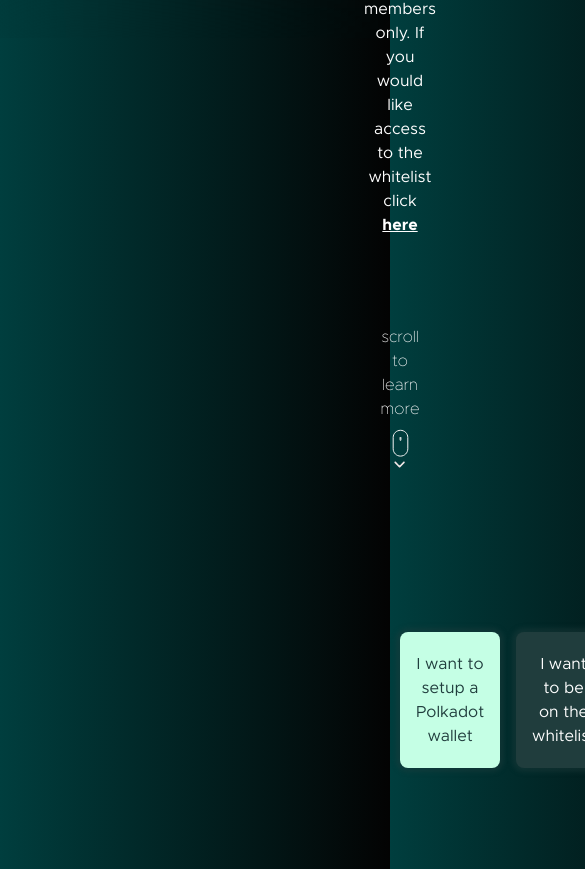
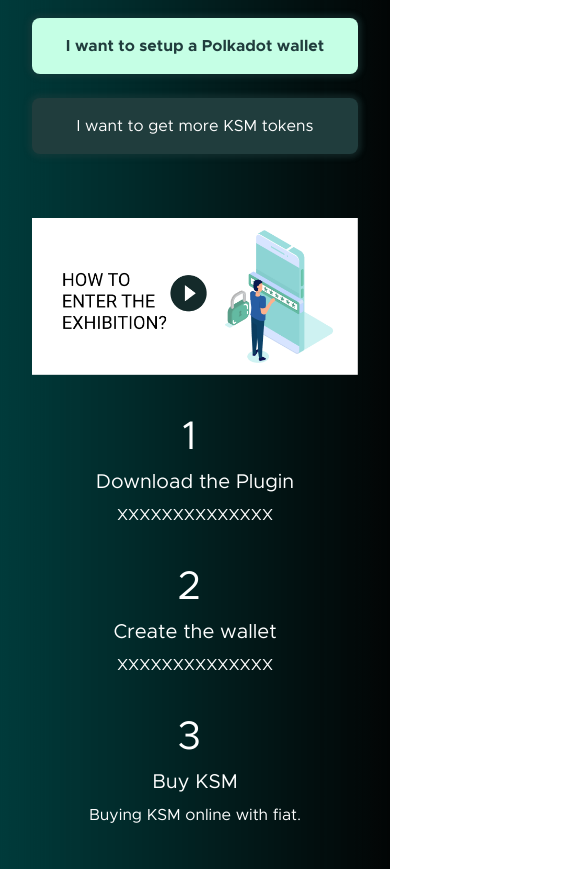
Before and after one commit to SovereignNature/sadu-landing, a React (Create React App) app: page / in a window 390 px wide. Shown: the part 886-1755 px from the top of the page, 585 px wide, since content can reach past the window. Built offline with nearby package versions, Linux system fonts and the light colour scheme.

Commit message:
style: Implement responsivity

```diff
--- a/public/index.html
+++ b/public/index.html
@@ -24,7 +24,7 @@
       work correctly both with client-side routing and a non-root public URL.
       Learn how to configure a non-root public URL by running `npm run build`.
     -->
-    <title>React App</title>
+    <title>Sadu - Landing page</title>
   </head>
   <body>
     <noscript>You need to enable JavaScript to run this app.</noscript>
--- a/src/LandingPage.js
+++ b/src/LandingPage.js
@@ -16,7 +16,7 @@ function LandingPage(){
 
     return(
         <>
-        <div className="hero">
+        <div className="hero section">
             <img className="hero__logo" src={logo} alt='Sadu logo'/>
             <div className='hero__title'>
                 <h1>Genesis Eco-conscious</h1>
@@ -26,7 +26,6 @@ function LandingPage(){
                     <path d="M11.5 3.81057C11.1785 3.48911 10.6573 3.48911 10.3359 3.81057L7.27045 6.87599C6.89518 7.25126 6.28674 7.25126 5.91147 6.87599L2.84605 3.81057C2.52459 3.48911 2.0034 3.48911 1.68194 3.81057C1.36048 4.13203 1.36048 4.65322 1.68194 4.97468L5.91147 9.20421C6.28674 9.57948 6.89518 9.57948 7.27044 9.20421L11.5 4.97468C11.8214 4.65322 11.8214 4.13203 11.5 3.81057Z" fill="#F3E8E8"/>
                     </svg>
                     </a>
-            <p>Entry is granted to whitelist members only. If you would like access to the whitelist click <a href="https://market.sadu.sovereignnature.ch">here</a></p>
             <div className="hero__scroll">
                 <p>scroll to learn more</p>
                 <div className="scroll">
@@ -45,11 +44,10 @@ function LandingPage(){
                 </div>
             </div>
         </div>
-        <div className="tutorial">
+        <div className="tutorial section">
             <div className="tutorial__buttons">
                 <button className={`tutorial__button ${index === 0 ? "active" : ""}`} onClick={() => onStep(0)}>I want to setup a Polkadot wallet</button>
-                <button className={`tutorial__button ${index === 1 ? "active" : ""}`} onClick={() => onStep(1)}>I want to be on the whitelist</button>
-                <button className={`tutorial__button ${index === 2 ? "active" : ""}`} onClick={() => onStep(2)}>I want to get more KSM tokens</button>
+                <button className={`tutorial__button ${index === 1 ? "active" : ""}`} onClick={() => onStep(1)}>I want to get more KSM tokens</button>
 
             </div>
             <Carousel controls={false} interval={null} activeIndex={index} indicators={false}>
@@ -85,39 +83,6 @@ function LandingPage(){
                     <div className="carousel__content">
                         <ol className='carousel__list'>
                             <li className='carousel__item'>
-                                <p className='item__title'>Download Sadu App</p>
-                                <p className='item__text'>Android Iphone</p>
-                            </li>
-                            <li className='carousel__item'>
-                                <p className='item__title'>Join the Crew</p>
-                                <p className='item__text'>Treesure Hunters</p>
-                            </li>
-                            <li className='carousel__item'>
-                                <p className='item__title'>Log an acitivity</p>
-                                <p className='item__text'>???</p>
-                            </li>
-                            <li className='carousel__item'>
-                                <p className='item__title'>Post your tree count to Instagram</p>
-                                <p className='item__text'>Find the share icon on the progress tab. Post your tree count to Instagram.
-                                    <span className='subtext'>*This is essential to verity the trees earned as a result of your activity.</span>
-                                </p>
-                            </li>
-                            <li className='carousel__item'>
-                                <p className='item__title'>Tag Sadu on Instagram</p>
-                                <p className='item__text'>Tag sadu_app (@sadu_app) in your instagram post.</p>
-                            </li>
-                            <li className='carousel__item'>
-                                <p className='item__title'>You are on the whitelist!</p>
-                                <p className='item__text'>We will DM you the next steps to ensure that you are on the whitelist.</p>
-                            </li>
-                        </ol>
-                    </div>
-                </Carousel.Item>
-                <Carousel.Item>
-                    <img className="carousel__img" src={tutorial} alt='Tutorial'/>
-                    <div className="carousel__content">
-                        <ol className='carousel__list'>
-                            <li className='carousel__item'>
                                 <p className='item__title'>Buy KSM</p>
                                 <p className='item__text'>Buy KSM with fiat (dollars, euro)...</p>
                             </li>
@@ -134,17 +99,25 @@ function LandingPage(){
                 </Carousel.Item>
             </Carousel>
         </div>
-        <div className="about">
+        <div className="about section">
             <h2 className="about__title">About Sādu</h2>
             <p className="about__text">
                 Sādu is a play to earn mobile app for natural capital. Eco-conscious habits can feel pointless. Investing in the carbon market is complicated. Reduce your impact and gain access to the market for nature-based carbon removal by collecting eco-friendly NFTs.
+            </p>
+            <p className="about__text">
                 Download the app, subscribe, or play your favorite sport to earn trees monthly. Every tree guarantees funding to an ecosystem restoration project. The more trees you earn the more NFTs you win.
-                As a platform for digital assets with a positive environmental impact Sādu will release the first batch of NFTs on a marketplace that prioritizes the planet. Funding from the sale of every digital asset will be allocated to participating Sustainability Partners, a digital artist, and Sādu. Participating Sustainability Partners, include <a href="https://sea-trees.org/pages/about">SeaTrees</a>, <a href="https://www.thehaititreeproject.org/">The Haiti Tree Project</a>, and <a href="http://re-climate.com/en">Re-Climate 🇺🇦</a>.  They each take their own approach to restoring kelp forests, deforestation recovery, and regenerative agroforestry.
-                The artists contributing work to this collection,  <a href="https://www.instagram.com/bondtruluv/?hl=en">Bond Truluv</a> and <a href="https://www.instagram.com/whosthereplease/">Stacie Ant</a> bring awareness to the emotional dichotomy between self-preservation, technological advancement and an innate longing to preserve the natural ecosystem. Additionally, the work of Stacie Ant implements generative artificial intelligence to make each piece truly unique for this genesis collection.
-                This batch of NFTs is a pre-release for Polkadot Kusama. A total of 1000 NFTs will be released on multiple blockchain networks. This marketplace was built in partnership with Sovereign Nature Initiative (SNI) and Unique Network.  SNI takes a 5% commission on every NFT.
+            </p>
+            <p className="about__text">
+            As a platform for digital assets with a positive environmental impact Sādu will release the first batch of NFTs on a marketplace that prioritizes the planet. Funding from the sale of every digital asset will be allocated to participating Sustainability Partners, a digital artist, and Sādu. Participating Sustainability Partners, include <a href="https://sea-trees.org/pages/about" target="_blank">SeaTrees</a>, <a href="https://www.thehaititreeproject.org/" target="_blank">The Haiti Tree Project</a>, and <a href="http://re-climate.com/en" target="_blank">Re-Climate 🇺🇦</a>.  They each take their own approach to restoring kelp forests, deforestation recovery, and regenerative agroforestry.
+            </p>
+            <p className="about__text">
+            The artists contributing work to this collection,  <a href="https://www.instagram.com/bondtruluv/?hl=en" target="_blank">Bond Truluv</a> and <a href="https://www.instagram.com/whosthereplease/" target="_blank">Stacie Ant</a> bring awareness to the emotional dichotomy between self-preservation, technological advancement and an innate longing to preserve the natural ecosystem. Additionally, the work of Stacie Ant implements generative artificial intelligence to make each piece truly unique for this genesis collection.
+            </p>
+            <p className="about__text">
+            This batch of NFTs is a pre-release for Polkadot Kusama. A total of 1000 NFTs will be released on multiple blockchain networks. This marketplace was built in partnership with Sovereign Nature Initiative (SNI) and Unique Network.  SNI takes a 5% commission on every NFT.
             </p>
         </div>
-        <div className="collection">
+        <div className="collection section">
             <h2 className="collection__title">The Collection</h2>
             <div className="collection__cards">
                 <div className="card">
@@ -184,7 +157,7 @@ function LandingPage(){
                 </div>
             </div>
         </div>
-        <div className="faq">
+        <div className="faq section">
             <h2 className="faq__title">Frequently Asked Questions</h2>
             <Accordion>
                 <Accordion.Item eventKey="0">
@@ -231,12 +204,10 @@ function LandingPage(){
                 <p>Copyright © {currentYear} Sovereign Nature Initiative | All Rights Reserved</p>
                 <p className='poweredBy'>Powered By
                     <svg className='sni-brand' width="24" height="24" viewBox="0 0 12 14" fill="none" xmlns="http://www.w3.org/2000/svg">
-                    <g opacity="0.5" filter="url(#filter0_d_94_100)">
                     <path d="M8.56023 2.44316C8.98699 3.25123 9.20222 4.08712 8.90349 4.99074C8.91833 4.88312 8.93782 4.7755 8.94709 4.66788C8.97524 4.23566 8.91365 3.80229 8.76618 3.39502C8.66413 3.0898 8.53425 2.79478 8.4155 2.49512C8.4155 2.48862 8.40808 2.48398 8.39694 2.46821C8.35427 2.53687 8.30974 2.59995 8.27355 2.66582C8.18078 2.84024 8.07595 3.01187 7.99523 3.19371C7.83288 3.58057 7.88205 3.96558 8.06017 4.33482C8.16501 4.55006 8.29304 4.75416 8.40715 4.96476C8.47858 5.09743 8.54724 5.23195 8.6094 5.36925C8.72659 5.60627 8.78362 5.8685 8.77546 6.13278C8.84319 6.05764 8.91277 5.98342 8.97771 5.90642C9.28859 5.5514 9.52293 5.13609 9.66609 4.68644C9.7985 4.2768 9.78064 3.8334 9.61573 3.43573C9.45082 3.03807 9.14963 2.71216 8.76618 2.51646C8.70402 2.48398 8.63723 2.45894 8.57321 2.43018L8.56023 2.44316Z" fill="#FAFAFA"/>
                     <path d="M5.91992 2.81487C6.03589 2.88167 6.13516 2.94476 6.23906 3.00042C6.47808 3.13219 6.74065 3.21573 7.01187 3.24627C7.51656 3.29359 7.84034 3.11453 8.07228 2.66458C8.10289 2.60335 8.13165 2.54119 8.15948 2.47903C8.17062 2.45491 8.17618 2.42801 8.19196 2.38069C7.76612 2.76941 7.30133 2.98743 6.72613 2.85384C7.30133 2.90115 7.73736 2.62933 8.13351 2.25545C7.81993 1.9697 7.52027 1.92332 7.17144 2.11814C7.05105 2.1882 6.93573 2.26664 6.82632 2.35286C6.6083 2.53474 6.35987 2.6767 6.09248 2.7722C6.04146 2.78797 5.99136 2.79725 5.91992 2.81487Z" fill="#FAFAFA"/>
                     <path d="M5.50189 12.3951C4.28934 11.7633 3.31428 10.9163 2.9135 9.54976C2.98679 9.69542 3.05359 9.84386 3.13523 9.98395C3.46593 10.5401 3.90815 11.0218 4.43406 11.3987C4.82 11.6873 5.23099 11.9405 5.63085 12.2096C5.64542 12.2166 5.66064 12.2222 5.67631 12.2263C5.67074 12.1048 5.67631 11.9897 5.65961 11.8775C5.62806 11.5824 5.61044 11.2837 5.55013 10.9943C5.42118 10.3792 5.03431 9.94684 4.50086 9.64532C4.18914 9.46812 3.85794 9.32618 3.53787 9.1629C3.33747 9.05992 3.13801 8.9523 2.94504 8.83633C2.59878 8.64445 2.30552 8.36967 2.09152 8.03662C2.07204 8.18784 2.04977 8.33721 2.03493 8.4875C1.95277 9.18897 2.01593 9.89985 2.22048 10.5758C2.40642 11.193 2.80617 11.7237 3.34803 12.0727C3.88988 12.4218 4.53838 12.5664 5.17718 12.4805C5.28109 12.4684 5.385 12.4425 5.48797 12.423L5.50189 12.3951Z" fill="#FAFAFA"/>
                     <path d="M10.5497 10.655C10.5692 11.0641 10.4495 11.5187 10.2816 11.964C10.2518 12.0398 10.2165 12.1133 10.1758 12.1839C10.1675 12.1987 10.1378 12.2024 10.1183 12.2117C10.1113 12.1975 10.1072 12.1821 10.1063 12.1663C10.1582 11.6616 9.87248 11.3192 9.53663 11.0103C9.15528 10.6774 8.7282 10.4009 8.26841 10.1893C6.97452 9.55344 5.68033 8.91608 4.38582 8.27718C4.11492 8.14451 3.84495 8.01092 3.57683 7.87176C2.70198 7.41809 2.20842 6.68611 2.0572 5.72497C1.88185 4.61168 2.25017 3.63848 2.91257 2.7562C2.93176 2.72963 2.95251 2.70422 2.97473 2.68013L3.22058 2.43799C3.18162 2.53076 3.13894 2.62354 3.10183 2.72373C3.03327 2.90753 3.00183 3.10309 3.00931 3.29912C3.0168 3.49515 3.06306 3.68774 3.14543 3.86578C3.36716 4.40016 3.74383 4.81207 4.19007 5.16461C4.52462 5.42554 4.88824 5.64689 5.27367 5.82424C6.23975 6.27883 7.20491 6.73466 8.16914 7.19172C8.85782 7.49772 9.45528 7.97722 9.90309 8.58333C10.3422 9.18316 10.5697 9.91186 10.5497 10.655Z" fill="#FAFAFA"/>
-                    </g>
                     <defs>
                     <filter id="filter0_d_94_100" x="0.931874" y="0.931874" width="10.689" height="12.6411" filterUnits="userSpaceOnUse">
                     <feFlood result="BackgroundImageFix"/>
--- a/src/index.css
+++ b/src/index.css
@@ -44,7 +44,7 @@ html {
 }
 body {
   margin: 0;
-  height: 100vh;
+  min-height: 100vh;
   font-family: 'Metropolis';
   background: linear-gradient(to right, #003E3E 0%, #030303 100%);
   backdrop-filter: blur(47.5334px);
@@ -54,59 +54,10 @@ body {
   -webkit-font-smoothing: antialiased;
   -moz-osx-font-smoothing: grayscale;
 }
-.info {
-  display: flex;
-  flex-direction: column;
-  justify-content: center;
-  align-items: center;
-  margin-left: 50rem;
-  margin-right: 50rem;
-  color: white;
-  font-family: 'Metropolis';
-}
 
-.info  h1 {
-  margin-top: 8rem;
-  margin-bottom: 8rem;
-  font-size: 5rem;
-  font-weight: 400;
-  line-height: 1;
-  text-transform: uppercase;
-  text-align: center;
-
-}
-
-.info p {
-  font-size: 2rem;
-  text-align: center;
-}
-
-.info p a{
-  color: #fff;
-  font-weight: 600;
-  transition: letter-spacing .2s;
-}
-
-.info p a:hover {
-  letter-spacing: 1.5px;
-}
-
-.info .info__btn {
-  background: linear-gradient(to right, #697E7F 0%, #190634 100%);
-  width: 100%;
-  padding: 2rem;
-  border: none;
-  border-radius: 2rem;
-  color: #DFCBD0;
-  font-size: 2rem;
-  margin-bottom: 2rem;
-  transition: all .2s;
-}
-
-.info .info__btn:hover {
-  cursor: pointer;
-  border-bottom: 4px solid #003E3E;
-  transform: translateY(-4px);
+.section {
+  padding-left: 4rem;
+  padding-right: 4rem;
 }
 
 .hero {
@@ -116,9 +67,12 @@ body {
   justify-content: center;
   align-items: center;
   margin-top: 10rem;
-  margin-left: 50rem;
-  margin-right: 50rem;
+  margin-bottom: 10rem;
   color: white;
+}
+
+.hero .hero__logo {
+  width: auto;
 }
 
 .hero .hero__title {
@@ -127,8 +81,7 @@ body {
 }
 
 .hero .hero__title h1 {
-  font-size: 7rem;
-  font-weight: 600;
+  font-size: 4rem;
   line-height: 1;
   text-transform: uppercase;
   text-align: center;
@@ -136,8 +89,7 @@ body {
 }
 
 .hero .hero__title h2 {
-  font-size: 6rem;
-  font-weight: 600;
+  font-size: 3rem;
   line-height: 1;
   text-align: center;
   margin: 0;
@@ -168,23 +120,13 @@ body {
 }
 
 .hero p {
-  font-size: 2rem;
+  font-size: 1.5rem;
   text-align: center;
-}
-
-.hero p a{
-  color: #fff;
-  font-weight: 600;
-  transition: letter-spacing .2s;
-}
-
-.hero p a:hover {
-  letter-spacing: 1.5px;
 }
 
 .hero .hero__scroll {
   text-align: center;
-  margin-top: 10rem;
+  margin-top: 20rem;
 }
 
 .hero .hero__scroll .scroll{
@@ -222,14 +164,91 @@ body {
   font-weight: 200;
 }
 
+.tutorial {
+  font-family: 'Metropolis';
+  margin-top: 20rem;
+  margin-bottom: 20rem;
+  color: #fff;
+}
+
+.tutorial .carousel {
+  color: #fff;
+}
+
+.tutorial .carousel .carousel-inner {
+  text-align: center;
+  padding-top: 8rem;
+  padding-bottom: 8rem;
+}
+
+.tutorial .tutorial__buttons .tutorial__button {
+  background-color: #203D3D;
+  color: #fff;
+  font-size: 2rem;
+  border: none;
+  width: 100%;
+  padding: 2rem;
+  border-radius: 1rem;
+  box-shadow: 0px 0px 5px 4px rgba(32, 61, 61, 0.44);
+  transition: box-shadow .2s;
+}
+.tutorial .tutorial__buttons .tutorial__button:not(:last-of-type) {
+  margin-bottom: 3rem;
+}
+
+.tutorial .tutorial__buttons .tutorial__button:hover {
+  box-shadow: 0px 0px 4px 3px rgba(197, 255, 229, 0.80);
+}
+
+.tutorial .tutorial__buttons .tutorial__button.active {
+  font-weight: 600;
+  background-color: #c5ffe5;
+  color: #203D3D;
+}
+
+.tutorial .carousel .carousel-inner .carousel__img {
+  width: 100%
+}
+
+.tutorial .carousel .carousel-inner .carousel__content .carousel__list {
+  text-align: center;
+  padding: 0%;
+  margin-top: 3rem;
+  margin-bottom: 3rem;
+  counter-reset: number;
+  list-style-type: none;
+}
+
+.tutorial .carousel .carousel-inner .carousel__content .carousel__list .carousel__item::before{
+  counter-increment: number;
+  content: counter(number)"\a0";
+  font-size: 5rem;
+}
+
+.tutorial .carousel .carousel-inner .carousel__content .carousel__list .carousel__item {
+  margin-top: 4rem;
+  margin-bottom: 4rem;
+}
+
+.tutorial .carousel .carousel-inner .carousel__content .carousel__list .carousel__item .item__title {
+  font-size: 2.5rem;
+}
+
+.tutorial .carousel .carousel-inner .carousel__content .carousel__list .carousel__item .item__text {
+  font-size: 2rem;
+  line-height: 2.5rem;
+}
+
 .about {
   font-family: 'Metropolis';
-  padding: 10rem 50rem;
+  text-align: center;
+  margin-top: 20rem;
+  margin-bottom: 20rem;
   color: white;
 }
+
 .about .about__title {
   font-size: 4rem;
-  font-weight: 400;
   margin-bottom: 4rem;
   line-height: 1;
   text-align: center;
@@ -238,14 +257,25 @@ body {
 
 .about .about__text {
   font-size: 2rem;
-  font-weight: 200;
   line-height: 2;
+  word-spacing: 4px;
+  margin-bottom: 5rem;
+}
 
+.about .about__text a {
+  color: #fff;
+  font-weight: 600;
+  transition: letter-spacing .2s;
+}
+
+.about .about__text a:hover {
+  letter-spacing: 1.5px;
 }
 
 .collection {
   font-family: 'Metropolis';
-  padding: 10rem 50rem;
+  margin-top: 10rem;
+  margin-bottom: 10rem;
   color: white;
 }
 
@@ -258,17 +288,14 @@ body {
   text-transform: uppercase;
 }
 
-.collection .collection__cards {
-  display: flex;
-  justify-content: space-between;
+.collection .collection__cards .card {
+  background-color: #203D3D;
+  border-radius: 1rem;
+  box-shadow: 0px 0px 5px 3px rgba(32, 61, 61, 0.44);
 }
 
-.collection .collection__cards .card {
-  background-color: #203D3D;
-  margin: 2rem;
-  border-radius: 1rem;
-  margin-bottom: 0;
-  box-shadow: 0px 0px 5px 3px rgba(32, 61, 61, 0.44);
+.collection .collection__cards .card:not(:last-of-type) {
+  margin-bottom: 5rem;
 }
 
 .collection .collection__cards .card .card__title {
@@ -280,28 +307,23 @@ body {
   margin-bottom: 0;
   padding-top: 2rem;
   padding-bottom: 2rem;
-  font-size: 2.25rem;
+  font-size: 2.5rem;
   font-weight: 600;
   text-align: center;
 }
 
 .collection .collection__cards .card .card__content {
-  padding: 2rem 3rem;
-}
-
-.collection .collection__cards .card .card__content .card__text{
-  font-size: 2rem;
-}
-
-.collection .collection__cards .card .card__content .card__list{
+  padding: 2rem;
   font-size: 2rem;
 }
 
 .faq {
   font-family: 'Metropolis';
-  padding: 10rem 50rem;
+  margin-top: 10rem;
+  margin-bottom: 10rem;
   color: white;
 }
+
 .faq .faq__title {
   font-size: 4rem;
   font-weight: 400;
@@ -354,18 +376,15 @@ body {
 .footer {
   font-family: 'Metropolis';
   color: #fff;
-  min-height: 30rem;
   width: 100%;
-  padding-top: 4rem;
-  padding-left: 50rem;
-  padding-right: 50rem;
-  border-top: 1px solid #fff;
-  display: inline-grid;
-  grid-template-columns: minmax(min-content, 2fr) repeat(3,minmax(max-content, 1fr));
+  margin-top: 10rem;
+  margin-bottom: 10rem;
+  text-align: center;
 }
 
 .footer .footer__logo {
   font-size: 1.25rem;
+  padding: 2rem;
   color: rgba(255, 255, 255, 0.5);
 }
 
@@ -375,8 +394,7 @@ body {
 }
 
 .footer .footer__logo .poweredBy {
-  display: flex;
-  align-items: center;
+  margin-bottom: 3rem;
 }
 
 .footer .footer__logo .poweredBy .sni-brand {
@@ -388,8 +406,11 @@ body {
 }
 
 .footer .footer__link {
-  font-size: 1.75rem;
-  padding-left: 2rem;
+  font-size: 2rem;
+  padding-top: 3rem;
+  margin-left: 5rem;
+  margin-right: 5rem;
+  border-top: 1px solid rgba(255, 255, 255, 0.2);
   color: rgba(255, 255, 255, 0.5);
 }
 
@@ -399,7 +420,7 @@ body {
 }
 
 .footer .footer__link ul li{
-  padding-bottom: 1.5rem;
+  padding-bottom: 3rem;
 }
 
 .footer .footer__link ul li a {
@@ -417,94 +438,219 @@ body {
   text-decoration: underline;
 }
 
-.tutorial {
-  font-family: 'Metropolis';
-  margin: 20rem 50rem;
 
-  color: #fff;
-}
-
-.tutorial .carousel {
-  color: #fff;
-  width: 100%;
-  min-height: min-content;
+@media screen and (min-width: 768px) {
+  .section {
+    padding-left: 10rem;
+    padding-right: 10rem;
   }
 
   .tutorial .tutorial__buttons {
     display: flex;
     justify-content: space-between;
   }
+  .tutorial .tutorial__buttons .tutorial__button {
+    padding: 3rem;
+  }
 
-.tutorial .tutorial__buttons .tutorial__button {
-  background-color: #203D3D;
-  color: #fff;
-  font-size: 2rem;
-  border: none;
-
-  padding: 1rem 2rem ;
-  border-radius: 1rem;
-  box-shadow: 0px 0px 5px 4px rgba(32, 61, 61, 0.44);
-  transition: box-shadow .2s;
-}
   .tutorial .tutorial__buttons .tutorial__button:not(:last-of-type) {
+    margin-bottom: auto;
     margin-right: 2rem;
   }
 
-.tutorial .tutorial__buttons .tutorial__button:hover {
-
-  box-shadow: 0px 0px 4px 3px rgba(197, 255, 229, 0.80);
+  .collection .collection__cards {
+    padding: 3rem 8rem;
   }
 
-.tutorial .tutorial__buttons .tutorial__button.active {
-  background-color: #c5ffe5;
-  color: #203D3D;
+  .faq .accordion {
+    padding: 3rem 8rem;
   }
 
-.tutorial .carousel .carousel-inner {
-  text-align: center;
-  padding: 8rem 2rem;
+  .footer .footer__link {
+    margin-left: 20rem;
+    margin-right: 20rem;
+  }
 }
 
-.tutorial .carousel .carousel-inner .carousel__img {
-  width: 100%
+@media screen and (min-width: 1024px) {
+  .section {
+    padding-left: 20rem;
+    padding-right: 20rem;
+  }
+
+  .hero .hero__title {
+    margin-top: 8rem;
+    margin-bottom: 8rem;
+  }
+
+  .hero .hero__title h1 {
+    font-size: 7rem;
+    line-height: 1;
+  }
+
+  .hero .hero__title h2 {
+    font-size: 6rem;
+    line-height: 1;
+  }
+
+  .hero .hero__btn {
+    font-size: 2rem;
+    margin-bottom: 2rem;
+  }
+
+  .hero p {
+    font-size: 2rem;
+  }
+
+  .hero .hero__scroll {
+    margin-top: 10rem;
+  }
+
+  .tutorial {
+    margin-top: 20rem;
+    margin-bottom: 20rem;
+  }
+
+  .tutorial .tutorial__buttons .tutorial__button {
+    width: 100%;
+    font-size: 2rem;
+    padding: 2rem 3rem;
   }
 
   .tutorial .carousel .carousel-inner .carousel__content .carousel__list {
     text-align: left;
-  margin: 5rem 3rem;
+    margin: 5rem;
     counter-reset: number;
     list-style-type: none;
+  }
+  .tutorial .carousel .carousel-inner .carousel__content .carousel__list .carousel__item {
+    padding-top: 3rem;
+    padding-bottom: 3rem;
   }
 
   .tutorial .carousel .carousel-inner .carousel__content .carousel__list .carousel__item::before{
     counter-increment: number;
     content: counter(number)"\a0";
-  font-size: 4rem;
+    font-size: 7rem;
     margin-right: 2rem;
   }
 
   .tutorial .carousel .carousel-inner .carousel__content .carousel__list .carousel__item {
     display: flex;
     align-items: center;
-  margin-top: 1rem;
-  margin-bottom: 1rem;
-}
-
-.tutorial .carousel .carousel-inner .carousel__content .carousel__list .carousel__item {
-
-  column-gap: 2rem;
+    margin-top: 2rem;
+    margin-bottom: 2rem;
   }
 
   .tutorial .carousel .carousel-inner .carousel__content .carousel__list .carousel__item .item__title {
-  font-size: 1.5rem;
-  line-break: strict;
+    font-size: 3rem;
+    width: 20rem;
   }
 
   .tutorial .carousel .carousel-inner .carousel__content .carousel__list .carousel__item .item__text {
-  font-size: 1.25rem;
-  line-height: 2.5rem;
+    margin-left: 5rem;
+    font-size: 2rem;
+    line-height: 3rem;
   }
 
-.tutorial .carousel .carousel-inner .carousel__content .carousel__list .carousel__item .item__text .subtext {
-  font-size: 1rem;
+  .about {
+    text-align: left;
   }
+  .collection {
+    margin-top: 20rem;
+    margin-bottom: 20rem;
+  }
+
+  .collection .collection__cards {
+    display: flex;
+    justify-content: space-between;
+    padding: 0;
+  }
+
+  .collection .collection__cards .card {
+    margin: 2rem;
+    width: 100%;
+    margin-bottom: 0;
+  }
+
+  .collection .collection__cards .card .card__content {
+    padding: 3rem;
+  }
+
+  .faq .accordion{
+    padding: 0;
+  }
+
+  .footer {
+    width: 100%;
+    padding-top: 4rem;
+    padding-left: 20rem;
+    padding-right: 20rem;
+    text-align: left;
+    border-top: 1px solid #fff;
+    display: inline-grid;
+    grid-template-columns: minmax(min-content, 2fr) repeat(3,minmax(max-content, 1fr));
+  }
+
+  .footer .footer__logo {
+    padding: 0;
+  }
+
+  .footer .footer__logo .logo {
+    width: 16%;
+    margin-bottom: 6rem;
+  }
+
+  .footer .footer__logo .poweredBy {
+    display: flex;
+    align-items: center;
+  }
+
+
+  .footer .footer__link {
+    border: none;
+    padding: 0;
+    margin-left: 0;
+    margin-right: 0;
+  }
+}
+
+@media screen and (min-width: 1296px) {
+  .section {
+    padding-left: 30rem;
+    padding-right: 30rem;
+  }
+
+  .hero .hero__title {
+    margin-top: 12rem;
+    margin-bottom: 12rem;
+  }
+
+  .hero .hero__title h1 {
+    margin-bottom: 2rem;
+  }
+
+  .hero .hero__btn {
+    font-size: 2.5rem;
+  }
+
+
+  .hero .hero__scroll {
+    margin-top: 22rem;
+  }
+
+  .tutorial .carousel .carousel-inner .carousel__img {
+    width: 80%;
+  }
+
+  .about .about__title,
+  .collection .collection__title,
+  .faq .faq__title {
+    font-size: 5rem;
+  }
+
+  .footer {
+    padding-left: 50rem;
+    padding-right: 50rem;
+  }
+}
```
Also changed, not shown: src/App.css (deleted, +0 -38 lines), public/manifest.json, 1 other file (tests, documents, lock files or other folders). Lines whose indentation alone changed are shown as unchanged.
